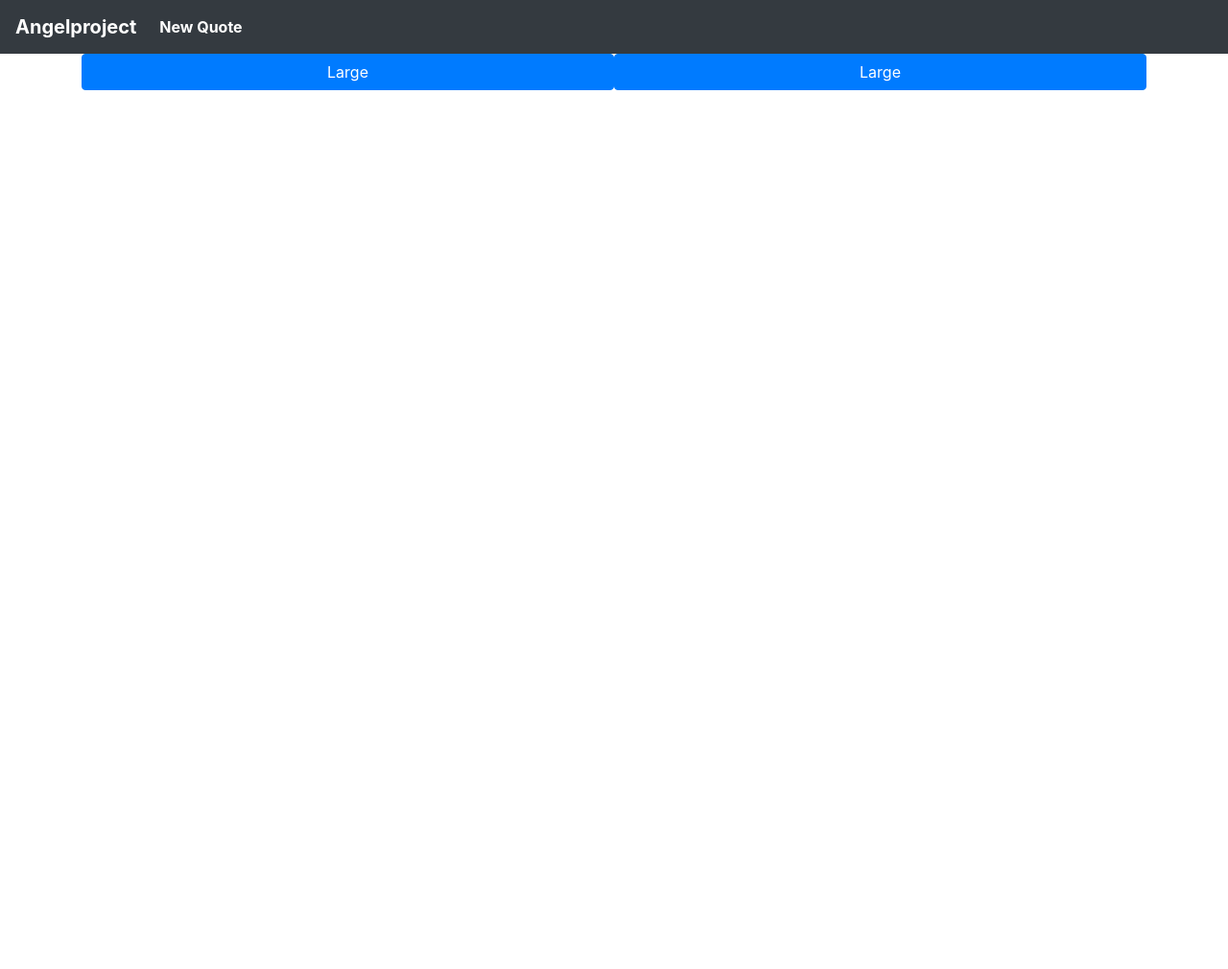
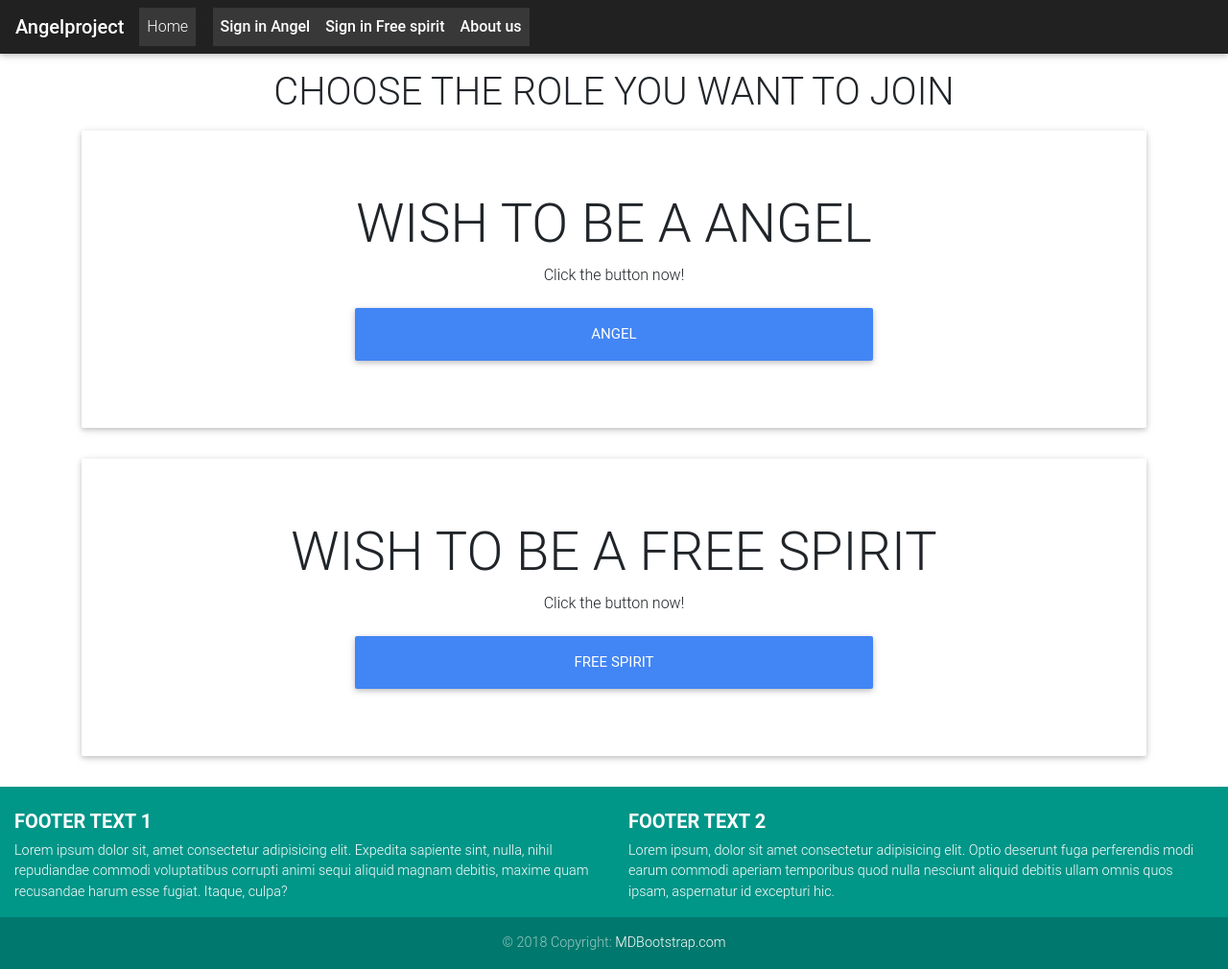
Before and after one commit to kendavar/angelproject, a Django app: template templates/angelapp/homepage.html in a window 1280 px wide. Shown: the whole page at 96% size. Before the commit the page ends 94 px from the top, so only its background shows below. Run offline with Django 3.2, Linux system fonts and the light colour scheme; the template is opened without the code that fills it, so the values that code supplies are empty; some libraries are stand-ins or nearby versions.

Commit message:
Made changes to html templates

```diff
--- a/static/css/master.css
+++ /dev/null
@@ -1,6 +0,0 @@
-#button {
-    padding: 10px 20px;
-    font-size: 100px;
-    border-radius: 10px;
-    width:50%;
-}
--- a/templates/angelapp/homepage.html
+++ b/templates/angelapp/homepage.html
@@ -1,55 +1,109 @@
 <!DOCTYPE html>
   <html>
-  <head>
-    <meta charset="utf-8">
+    <head><meta charset="utf-8">
       <title>Angel Project</title>
       <link rel="stylesheet" href="https://maxcdn.bootstrapcdn.com/bootstrap/4.0.0/css/bootstrap.min.css" integrity="sha384-Gn5384xqQ1aoWXA+058RXPxPg6fy4IWvTNh0E263XmFcJlSAwiGgFAW/dAiS6JXm" crossorigin="anonymous">
       <link href="https://fonts.googleapis.com/css?family=Cinzel|Courgette|Noticia+Text" rel="stylesheet">
+      <link rel="stylesheet" src="">
+      <link rel="stylesheet" href="https://cdnjs.cloudflare.com/ajax/libs/mdbootstrap/4.5.7/css/mdb.min.css" />
       <script src="https://maxcdn.bootstrapcdn.com/bootstrap/4.0.0/js/bootstrap.min.js" integrity="sha384-JZR6Spejh4U02d8jOt6vLEHfe/JQGiRRSQQxSfFWpi1MquVdAyjUar5+76PVCmYl" crossorigin="anonymous"></script>
-<link rel="stylesheet" href="">
     </head>
     <body>
-  <nav class="navbar navbar-dark bg-dark navbar-expand-lg"><strong>
-  <a class="navbar-brand" href="#" style="display=inline-block;text-overflow;color:#FFFFFF;">Angelproject</a>
+      <nav class="navbar navbar-dark bg-dark navbar-expand-lg">
+      <strong>
+        <a class="navbar-brand" href="#" style="display:inline-block;text-overflow;color:#FFFFFF;">Angelproject</a>
       </strong>
       <button class="navbar-toggler" type="button" data-toggle="collapse" data-target="#navbarNav" aria-controls="navbarNav" aria-expanded="false" aria-label="Toggle navigation">
        <span class="navbar-toggler-icon"></span>
   </button>
   <div class="collapse navbar-collapse" id="navbarNav">
     <ul class="navbar-nav">
-      <!-- <li class="nav-item active">
-        <a class="nav-link " href="{% url 'opform' %}">New Form<span class="sr-only">(current)</span></a>
+      <li class="nav-item active">
+        <a class="nav-link " href="{% url 'opform' %}">Home<span class="sr-only">(current)</span></a>
       </li> -->
       <li class="nav-item active">
-        <a class="nav-link " href="{% url 'dashboard' %}" style="display=inline-block;text-overflow;color:#FFFFFF;"> <strong>New Quote</strong></a>
+        <a class="nav-link " href="{% url 'dashboard' %}" > <strong>Sign in Angel</strong></a>
       </li>
-      <!-- <li class="nav-item active">
-        <a class="nav-link" href="http://10.92.108.178:8060/" style="display=inline-block;text-overflow;color:#FFFFFF;"><strong>Dashboard</strong></a>
-      </li> -->
+      <li class="nav-item active">
+        <a class="nav-link" href="http://10.92.108.178:8060/" ><strong>Sign in Free spirit</strong></a>
+      </li>
+      <li class="nav-item active">
+          <a class="nav-link" href="http://10.92.108.178:8060/"><strong>About us</strong></a>
+        </li>
     </ul>
   </div>
 </nav>
 <div class="container" >
-<button type="button" class="btn btn-primary btn-xl col-lg-6">Large</button><button type="button" class="btn btn-primary btn-xl col-lg-6">Large</button>
+    <div style="text-align: center;">
+      <p></p>
+      <p></p>
+  <H1>CHOOSE THE ROLE YOU WANT TO JOIN</H1>
+  <p></p>
+  <p></p>
+    <div class="jumbotron jumbotron-fluid">
+        <div class="container">
+          <h2 class="display-4">WISH TO BE A ANGEL</h2>
+          <p>Click the button now!</p>
+          <button type="button" class="btn btn-primary btn-lg col-lg-6" style="align-content: center;">ANGEL</button>
+        </div>
+      </div>
+      <div class="jumbotron jumbotron-fluid">
+          <div class="container">
+            <h2 class="display-4">WISH TO BE A FREE SPIRIT</h2>
+            <p>Click the button now!</p>
+           <button type="button" class="btn btn-primary btn-lg col-lg-6">FREE SPIRIT</button>
+          </div>
+        </div>
+      </div>
 </div>
   </div>
 </div>
 
 </div>
-  <!--Footer-->
-<footer class="page-footer font-small blue pt-4 mt-4">
+  <!-- Footer -->
+<footer class="page-footer font-small teal pt-4">
 
-    <!--Footer Links-->
+    <!-- Footer Text -->
+    <div class="container-fluid text-center text-md-left">
 
-    <!--Copyright-->
-    <div class="footer-copyright py-3 text-center">
-        <div class="container-fluid">
+      <!-- Grid row -->
+      <div class="row">
 
+        <!-- Grid column -->
+        <div class="col-md-6 mt-md-0 mt-3">
+
+          <!-- Content -->
+          <h5 class="text-uppercase font-weight-bold">Footer text 1</h5>
+          <p>Lorem ipsum dolor sit, amet consectetur adipisicing elit. Expedita sapiente sint, nulla, nihil repudiandae commodi voluptatibus corrupti animi sequi aliquid magnam debitis, maxime quam recusandae harum esse fugiat. Itaque, culpa?</p>
 
         </div>
+        <!-- Grid column -->
+
+        <hr class="clearfix w-100 d-md-none pb-3">
+
+        <!-- Grid column -->
+        <div class="col-md-6 mb-md-0 mb-3">
+
+          <!-- Content -->
+          <h5 class="text-uppercase font-weight-bold">Footer text 2</h5>
+          <p>Lorem ipsum, dolor sit amet consectetur adipisicing elit. Optio deserunt fuga perferendis modi earum commodi aperiam temporibus quod nulla nesciunt aliquid debitis ullam omnis quos ipsam, aspernatur id excepturi hic.</p>
+
         </div>
-    <!--/.Copyright-->
+        <!-- Grid column -->
+
+      </div>
+      <!-- Grid row -->
+
+    </div>
+    <!-- Footer Text -->
+
+    <!-- Copyright -->
+    <div class="footer-copyright text-center py-3">© 2018 Copyright:
+      <a href="https://mdbootstrap.com/bootstrap-tutorial/"> MDBootstrap.com</a>
+    </div>
+    <!-- Copyright -->
 
   </footer>
+  <!-- Footer -->
   </body>
 </html>
```
Also changed, not shown: templates/angelapp/sign_in_page_free_spirit.html (added, +37 -0 lines), templates/angelapp/sign_in_page_angel.html (added), templates/angelapp/sign_up_page_for_angel.html (added), templates/angelapp/sign_up_page_free_spirit.html (added). Lines whose indentation alone changed are shown as unchanged.
